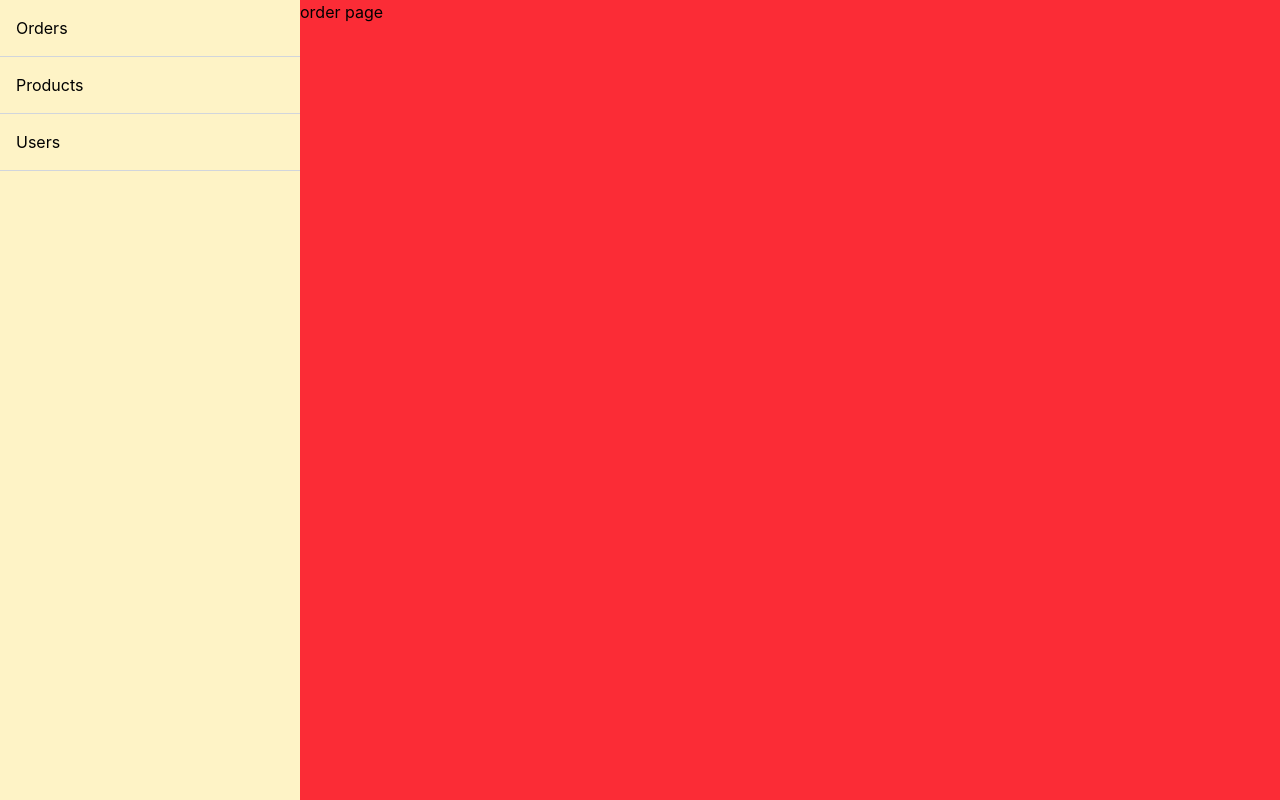
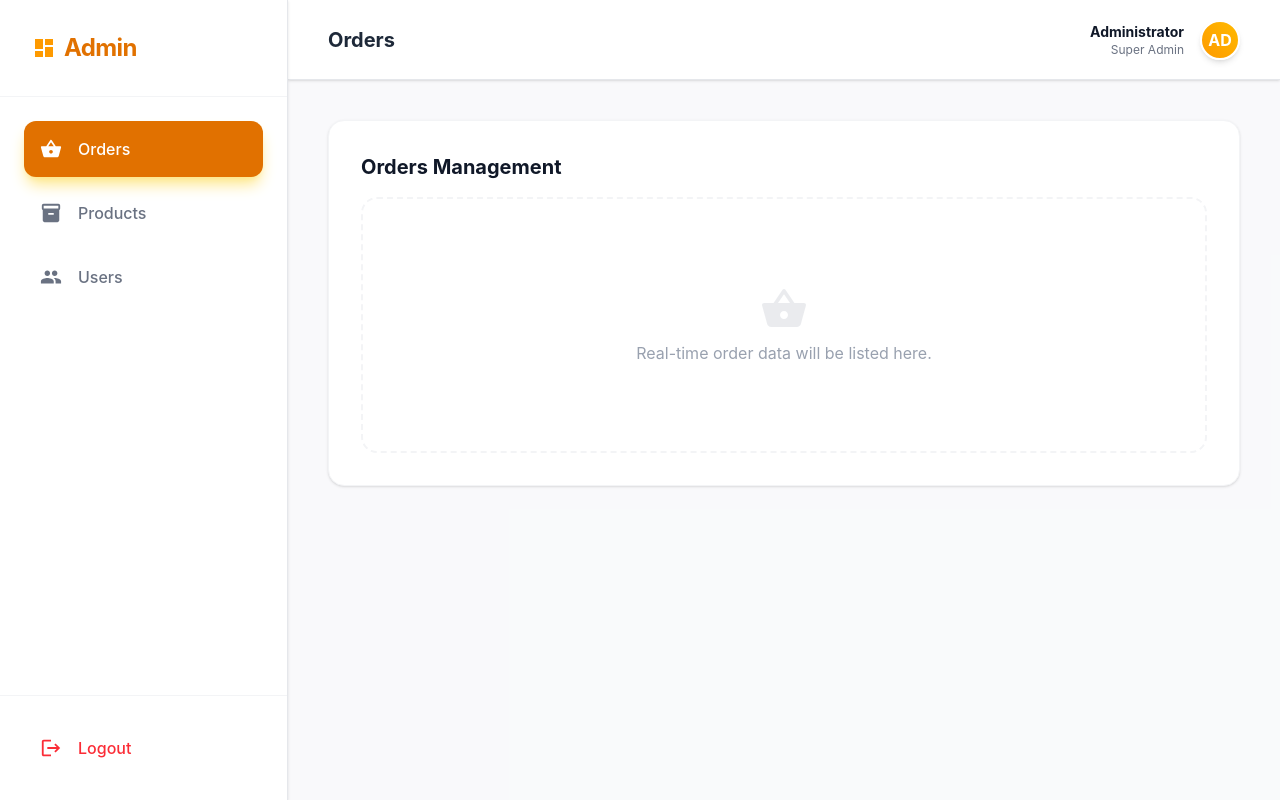
Before and after one commit to IT24103441/i-computers-frontend, a React (Vite) app: page /admin in a window 1280 px wide. Built offline with nearby package versions, Linux system fonts and the light colour scheme.

Commit message:
modify admin page

```diff
--- /dev/null
+++ b/src/pages/admin/adminProductsPage.jsx
@@ -0,0 +1,9 @@
+export default function AdminProductsPage() {
+    return (
+        <div className="animate-in fade-in slide-in-from-bottom-4 duration-500" >
+            Admin Products Page
+
+            <button className="flex items-center gap-2 p-4 rounded-xl transition-all duration-200 bg-amber-600 text-white shadow-lg shadow-amber-200 fixed bottom-4 right-4">Add Product</button>
+        </div>
+    );
+}
--- a/src/pages/adminPage.jsx
+++ b/src/pages/adminPage.jsx
@@ -1,19 +1,127 @@
-import React from 'react'
-import { Link, Route, Routes } from 'react-router-dom';
+import React from 'react';
+import { Link, Route, Routes, useLocation } from 'react-router-dom';
+import { MdDashboard, MdShoppingBasket, MdPeople, MdLogout, MdInventory } from 'react-icons/md';
+import AdminProductsPage from './admin/adminProductsPage';
+
 export default function AdminPage() {
+    const location = useLocation();
+
+    const navItems = [
+        {
+            path: '/admin',
+            name: 'Orders',
+            icon: <MdShoppingBasket size={22} />,
+            element: (
+                <div className="animate-in fade-in slide-in-from-bottom-4 duration-500">
+                    <div className="bg-white p-8 rounded-2xl shadow-sm border border-gray-100">
+                        <h3 className="text-xl font-bold mb-4 text-gray-900">Orders Management</h3>
+                        <div className="h-64 border-2 border-dashed border-gray-100 rounded-2xl flex flex-col items-center justify-center text-gray-400 gap-2">
+                            <MdShoppingBasket size={48} className="opacity-20" />
+                            <p>Real-time order data will be listed here.</p>
+                        </div>
+                    </div>
+                </div>
+            )
+        },
+        {
+            path: '/admin/products',
+            name: 'Products',
+            icon: <MdInventory size={22} />,
+            element: <AdminProductsPage />
+        },
+        {
+            path: '/admin/users',
+            name: 'Users',
+            icon: <MdPeople size={22} />,
+            element: (
+                <div className="animate-in fade-in slide-in-from-bottom-4 duration-500">
+                    <div className="bg-white p-8 rounded-2xl shadow-sm border border-gray-100">
+                        <h3 className="text-xl font-bold mb-4 text-gray-900">User Accounts</h3>
+                        <div className="h-64 border-2 border-dashed border-gray-100 rounded-2xl flex flex-col items-center justify-center text-gray-400 gap-2">
+                            <MdPeople size={48} className="opacity-20" />
+                            <p>User administration and role management.</p>
+                        </div>
+                    </div>
+                </div>
+            )
+        },
+    ];
+
+    const getCurrentPageName = () => {
+        const currentPath = location.pathname.replace(/\/$/, '');
+        const item = navItems.find(item => item.path.replace(/\/$/, '') === currentPath);
+        return item ? item.name : 'Admin Dashboard';
+    };
+
     return (
-        <div className="w-full h-full flex">
-        <div className="w-[300px] h-full bg-amber-100">
-           <Link to='/admin' className='block p-4 border-b border-gray-300'>Orders</Link>
-           <Link to='/admin/products' className='block p-4 border-b border-gray-300'>Products</Link>
-           <Link to='/admin/users' className='block p-4 border-b border-gray-300'>Users</Link>
-        </div>
-            <div className="w-[calc(100%-300px)] h-full bg-red-500">
-                  <Routes>
-                    <Route path='/' element={<h1>order page</h1>} />
-                    <Route path='/products' element={<h1>Products page</h1>} />
-                    <Route path='/users' element={<h1>Users page</h1>} />
-                  </Routes>
+        <div className="w-full h-screen flex bg-gray-50 overflow-hidden">
+            {/* Sidebar */}
+            <aside className="w-72 h-full bg-white border-r border-gray-200 flex flex-col shadow-sm z-20">
+                <div className="p-8 border-b border-gray-100">
+                    <h1 className="text-2xl font-bold text-amber-600 tracking-tight flex items-center gap-2">
+                        <MdDashboard className="text-amber-500" />
+                        <span>Admin</span>
+                    </h1>
+                </div>
+
+                <nav className="flex-1 p-6 flex flex-col gap-2 overflow-y-auto">
+                    {navItems.map((item) => {
+                        const isActive = location.pathname.replace(/\/$/, '') === item.path.replace(/\/$/, '');
+                        return (
+                            <Link
+                                key={item.path}
+                                to={item.path}
+                                className={`flex items-center gap-4 p-4 rounded-xl transition-all duration-200 ${
+                                    isActive
+                                    ? 'bg-amber-600 text-white shadow-lg shadow-amber-200'
+                                    : 'text-gray-500 hover:bg-gray-50 hover:text-gray-900'
+                                }`}
+                            >
+                                {item.icon}
+                                <span className="font-medium">{item.name}</span>
+                            </Link>
+                        );
+                    })}
+                </nav>
+
+                <div className="p-6 border-t border-gray-100">
+                    <Link to="/login" className="flex items-center gap-4 p-4 text-red-500 hover:bg-red-50 rounded-xl transition-all duration-200 group">
+                        <MdLogout size={22} className="group-hover:translate-x-1 transition-transform" />
+                        <span className="font-medium">Logout</span>
+                    </Link>
+                </div>
+            </aside>
+
+            {/* Content Area */}
+            <div className="flex-1 flex flex-col min-w-0">
+                <header className="h-20 bg-white border-b border-gray-200 flex items-center justify-between px-10 shadow-sm z-10">
+                    <h2 className="text-xl font-bold text-gray-800 truncate">
+                        {getCurrentPageName()}
+                    </h2>
+                    <div className="flex items-center gap-4 flex-shrink-0">
+                        <div className="hidden sm:flex flex-col items-end">
+                            <span className="text-sm font-bold text-gray-900">Administrator</span>
+                            <span className="text-xs text-gray-500">Super Admin</span>
+                        </div>
+                        <div className="w-10 h-10 rounded-full bg-gradient-to-tr from-amber-500 to-amber-400 text-white flex items-center justify-center font-bold shadow-md border-2 border-white">
+                            AD
+                        </div>
+                    </div>
+                </header>
+
+                <main className="flex-1 overflow-y-auto p-10 bg-gray-50/50">
+                    <div className="max-w-7xl mx-auto">
+                        <Routes>
+                            {navItems.map((item) => (
+                                <Route
+                                    key={item.path}
+                                    path={item.path === '/admin' ? '/' : item.path.replace('/admin', '')}
+                                    element={item.element}
+                                />
+                            ))}
+                        </Routes>
+                    </div>
+                </main>
             </div>
         </div>
     );
--- a/src/pages/loginPage.jsx
+++ b/src/pages/loginPage.jsx
@@ -1,7 +1,6 @@
 import React from 'react';
-import { Link } from 'react-router-dom';
-import axios from 'axios';
-import { toast , useNavigate} from 'react-hot-toast';
+import { Link, useNavigate } from 'react-router-dom';
+import { toast } from 'react-hot-toast';
 import api from '../utils/api';
 
 export default function LoginPage() {
@@ -51,10 +50,9 @@ if(res.data.isAdmin) {
             value={password}
           />
         </div>
-        <button  disabled={loading} onClick={handleLogin} className="w-full py-3 bg-white text-amber-600 font-bold rounded-lg hover:bg-amber-50 transition-colors shadow-lg">
-          Login
+        <button  disabled={loading} onClick={handleLogin} className="w-full py-3 bg-white text-amber-600 font-bold rounded-lg hover:bg-amber-50 transition-colors shadow-lg flex items-center justify-center">
           {
-            loading ? "Loding..." : "Login"
+            loading ? "Loading..." : "Login"
           }
         </button>
         <p className="text-white/80 text-center">
--- a/src/pages/registerPage.jsx
+++ b/src/pages/registerPage.jsx
@@ -1,7 +1,84 @@
+import React from 'react';
+import { Link, useNavigate } from 'react-router-dom';
+import { toast } from 'react-hot-toast';
+import api from '../utils/api';
+
 export default function RegisterPage() {
-    return (
-        <div >
-    register page
+  const [firstName, setFirstName] = React.useState('')
+  const [lastName, setLastName] = React.useState('')
+  const [email, setEmail] = React.useState('')
+  const [password, setPassword] = React.useState('')
+  const [loading, setLoading] = React.useState(false)
+  const navigate = useNavigate()
+
+  async function handleRegister() {
+    if (!firstName || !lastName || !email || !password) {
+      toast.error("Please fill in all fields")
+      return
+    }
+    setLoading(true)
+    try {
+      await api.post('/users/register', {
+        firstName,
+        lastName,
+        email,
+        password
+      })
+      toast.success("Registration successful! Please login.")
+      navigate('/login')
+    } catch (error) {
+      toast.error(error?.response?.data?.message || "Registration failed")
+    }
+    setLoading(false)
+  }
+
+  return (
+    <div className="w-full h-full bg-[url('/login-bg.jpg')] bg-no-repeat bg-center bg-cover flex items-center justify-center">
+      <div className="w-[450px] p-8 backdrop-blur-xl bg-white/20 border border-white/30 rounded-2xl shadow-2xl flex flex-col gap-6">
+        <h1 className="text-4xl font-bold text-white text-center">Register</h1>
+        <div className="flex flex-col gap-4">
+          <div className="flex gap-4">
+            <input
+              type="text"
+              placeholder="First Name"
+              className="w-1/2 p-3 bg-white/10 border border-white/20 rounded-lg text-white placeholder-white/60 focus:outline-none focus:ring-2 focus:ring-white/50 transition-all"
+              onChange={(e) => setFirstName(e.target.value)}
+              value={firstName}
+            />
+            <input
+              type="text"
+              placeholder="Last Name"
+              className="w-1/2 p-3 bg-white/10 border border-white/20 rounded-lg text-white placeholder-white/60 focus:outline-none focus:ring-2 focus:ring-white/50 transition-all"
+              onChange={(e) => setLastName(e.target.value)}
+              value={lastName}
+            />
+          </div>
+          <input
+            type="email"
+            placeholder="Email"
+            className="w-full p-3 bg-white/10 border border-white/20 rounded-lg text-white placeholder-white/60 focus:outline-none focus:ring-2 focus:ring-white/50 transition-all"
+            onChange={(e) => setEmail(e.target.value)}
+            value={email}
+          />
+          <input
+            type="password"
+            placeholder="Password"
+            className="w-full p-3 bg-white/10 border border-white/20 rounded-lg text-white placeholder-white/60 focus:outline-none focus:ring-2 focus:ring-white/50 transition-all"
+            onChange={(e) => setPassword(e.target.value)}
+            value={password}
+          />
         </div>
-    );
+        <button
+          disabled={loading}
+          onClick={handleRegister}
+          className="w-full py-3 bg-white text-amber-600 font-bold rounded-lg hover:bg-amber-50 transition-colors shadow-lg flex items-center justify-center"
+        >
+          {loading ? "Registering..." : "Register"}
+        </button>
+        <p className="text-white/80 text-center">
+          Already have an account? <Link to="/login" className="text-white font-bold hover:underline">Login</Link>
+        </p>
+      </div>
+    </div>
+  );
 }
```
